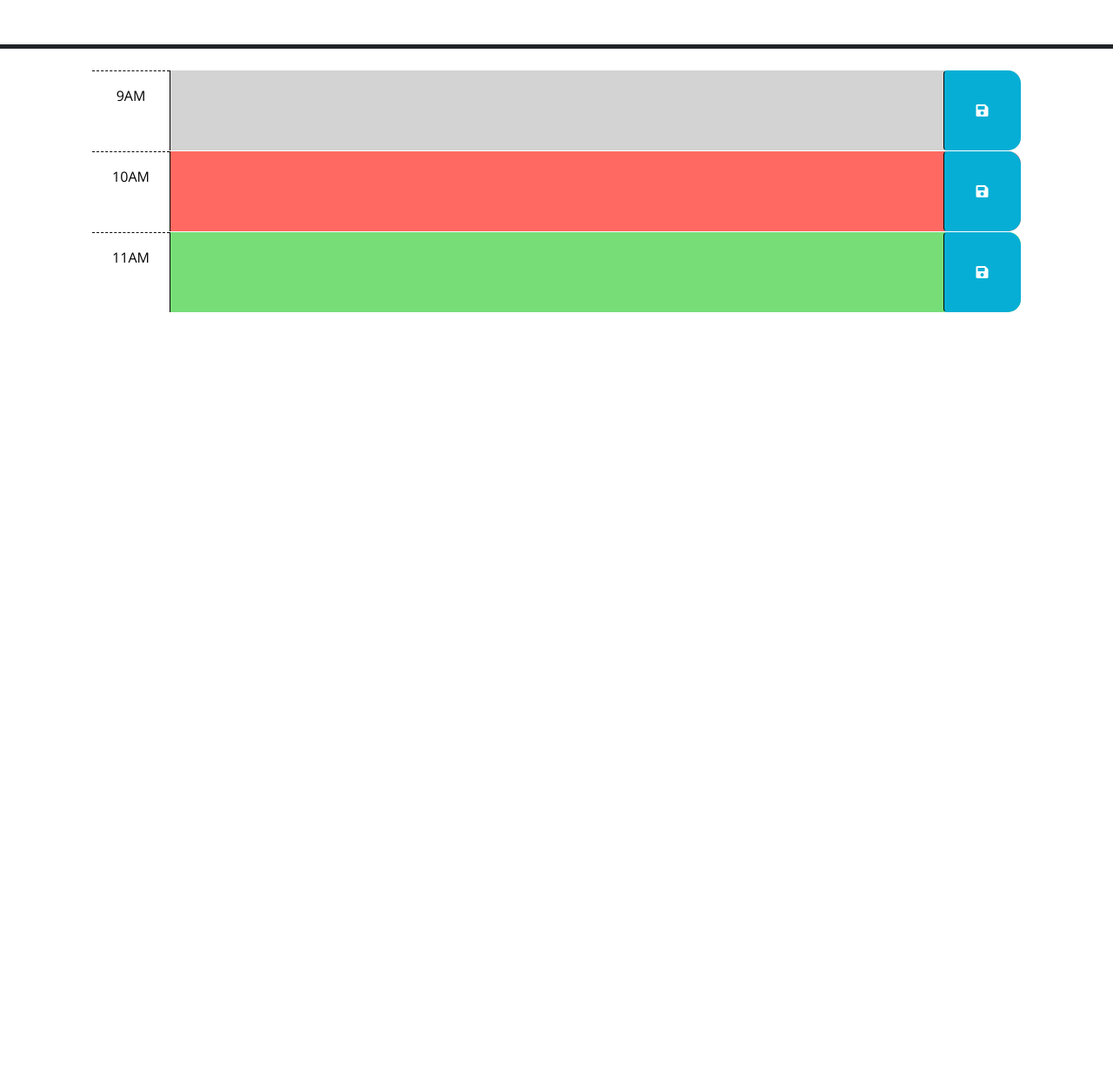
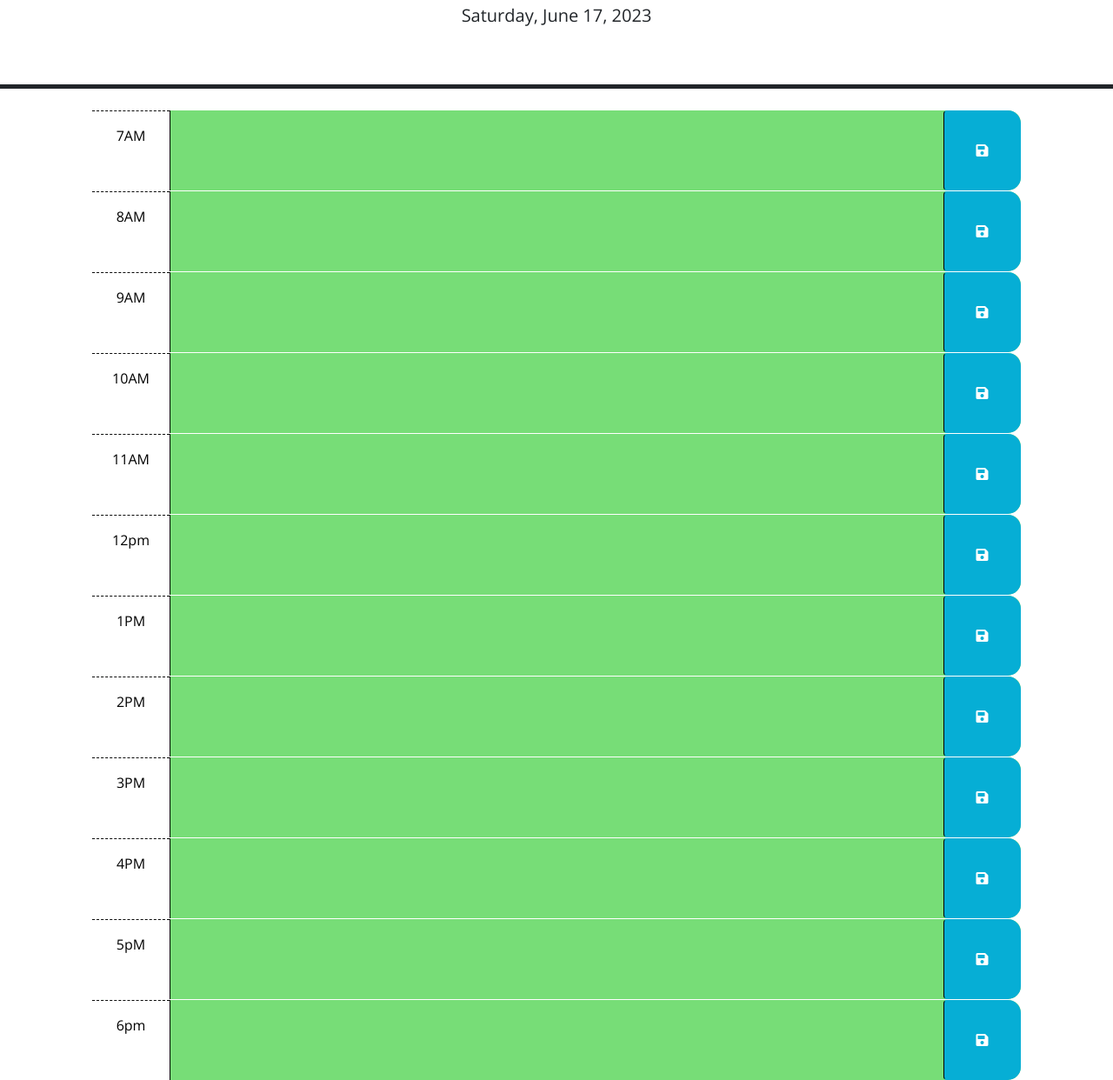
Before and after one commit to jbungurait/My_Day_Scheduler, a plain HTML site: page index.html in a window 1280 px wide. Shown: the part 176-1418 px from the top of the page at 87% size. Before the commit the page ends 800 px from the top, so only its background shows below. Drawn offline with nearby package versions, Linux system fonts and the light colour scheme.

Commit message:
map working

```diff
--- a/assets/script.js
+++ b/assets/script.js
@@ -1,24 +1,33 @@
-// Wrap all code that interacts with the DOM in a call to jQuery to ensure that
-// the code isn't run until the browser has finished rendering all the elements
-// in the html.
+var currentTime = dayjs().hour();
+const saveButton = $(".saveBtn");
 
-$(function () {
-  // TODO: Add a listener for click events on the save button. This code should
-  // use the id in the containing time-block as a key to save the user input in
-  // local storage. HINT: What does `this` reference in the click listener
-  // function? How can DOM traversal be used to get the "hour-x" id of the
-  // time-block containing the button that was clicked? How might the id be
-  // useful when saving the description in local storage?
-  //
-  // TODO: Add code to apply the past, present, or future class to each time
-  // block by comparing the id to the current hour. HINTS: How can the id
-  // attribute of each time-block be used to conditionally add or remove the
-  // past, present, and future classes? How can Day.js be used to get the
-  // current hour in 24-hour time?
-  //
-  // TODO: Add code to get any user input that was saved in localStorage and set
-  // the values of the corresponding textarea elements. HINT: How can the id
-  // attribute of each time-block be used to do this?
-  //
-  // TODO: Add code to display the current date in the header of the page.
+saveButton.on("click", function() {
+const description = $('.description').val();
+
+localStorage.setItem(this.parentElement.id, description);
 });
+
+const mapHours = function (currentTime) {
+  $(".time-block").each(function() {
+    let planner = parseInt( $(this).attr("id").split("-")[1])
+
+    if (planner < currentTime){
+      $(this).removeClass("present");
+      $(this).removeClass("future");
+      $(this).addClass("past");
+    }else if(planner === currentTime){
+      $(this).removeClass("past");
+      $(this).addClass("present");
+    } else{
+      $(this).removeClass("past");
+      $(this).removeClass("present");
+      $(this).addClass("future");
+    }
+
+  })
+
+    var today = dayjs().format('dddd, MMMM D, YYYY');
+    $('#currentDay').text(today);
+  };
+
+  mapHours(currentTime);
--- a/index.html
+++ b/index.html
@@ -18,28 +18,36 @@
       href="https://fonts.googleapis.com/css?family=Open+Sans&display=swap"
       rel="stylesheet"
     />
+    <script src="https://code.jquery.com/jquery-3.5.1.min.js"
+    integrity="sha256-9/aliU8dGd2tb6OSsuzixeV4y/faTqgFtohetphbbj0=" crossorigin="anonymous"></script>
     <link rel="stylesheet" href="./assets/style.css" />
     <title>Work Day Scheduler</title>
   </head>
 
   <body>
     <header class="p-5 mb-4 border-5 border-bottom border-dark text-center">
-      <h1 class="display-3">Work Day Scheduler</h1>
+      <h1 class="display-3">My Work Day Scheduler</h1>
       <p class="lead">A simple calendar app for scheduling your work day</p>
       <p id="currentDay" class="lead"></p>
     </header>
     <div class="container-lg px-5">
-      <!-- Use class for "past", "present", and "future" to apply styles to the
-        time-block divs accordingly. The javascript will need to do this by
-        adding/removing these classes on each div by comparing the hour in the
-        id to the current hour. The html provided below is meant to be an example
-        demonstrating how the css provided can be leveraged to create the
-        desired layout and colors. The html below should be removed or updated
-        in the finished product. Remember to delete this comment once the
-        code is implemented.
-        -->
 
-      <!-- Example of a past time block. The "past" class adds a gray background color. -->
+      <div id="hour-7" class="row time-block past">
+        <div class="col-2 col-md-1 hour text-center py-3">7AM</div>
+        <textarea class="col-8 col-md-10 description" rows="3"> </textarea>
+        <button class="btn saveBtn col-2 col-md-1" aria-label="save">
+          <i class="fas fa-save" aria-hidden="true"></i>
+        </button>
+      </div>
+
+      <div id="hour-8" class="row time-block past">
+        <div class="col-2 col-md-1 hour text-center py-3">8AM</div>
+        <textarea class="col-8 col-md-10 description" rows="3"> </textarea>
+        <button class="btn saveBtn col-2 col-md-1" aria-label="save">
+          <i class="fas fa-save" aria-hidden="true"></i>
+        </button>
+      </div>
+
       <div id="hour-9" class="row time-block past">
         <div class="col-2 col-md-1 hour text-center py-3">9AM</div>
         <textarea class="col-8 col-md-10 description" rows="3"> </textarea>
@@ -48,7 +56,6 @@
         </button>
       </div>
 
-      <!-- Example of a a present time block. The "present" class adds a red background color. -->
       <div id="hour-10" class="row time-block present">
         <div class="col-2 col-md-1 hour text-center py-3">10AM</div>
         <textarea class="col-8 col-md-10 description" rows="3"> </textarea>
@@ -57,9 +64,64 @@
         </button>
       </div>
 
-      <!-- Example of a future time block. The "future" class adds a green background color. -->
       <div id="hour-11" class="row time-block future">
         <div class="col-2 col-md-1 hour text-center py-3">11AM</div>
+        <textarea class="col-8 col-md-10 description" rows="3"> </textarea>
+        <button class="btn saveBtn col-2 col-md-1" aria-label="save">
+          <i class="fas fa-save" aria-hidden="true"></i>
+        </button>
+      </div>
+
+      <div id="hour-12" class="row time-block past">
+        <div class="col-2 col-md-1 hour text-center py-3">12pm</div>
+        <textarea class="col-8 col-md-10 description" rows="3"> </textarea>
+        <button class="btn saveBtn col-2 col-md-1" aria-label="save">
+          <i class="fas fa-save" aria-hidden="true"></i>
+        </button>
+      </div>
+
+      <div id="hour-13" class="row time-block past">
+        <div class="col-2 col-md-1 hour text-center py-3">1PM</div>
+        <textarea class="col-8 col-md-10 description" rows="3"> </textarea>
+        <button class="btn saveBtn col-2 col-md-1" aria-label="save">
+          <i class="fas fa-save" aria-hidden="true"></i>
+        </button>
+      </div>
+
+      <div id="hour-14" class="row time-block past">
+        <div class="col-2 col-md-1 hour text-center py-3">2PM</div>
+        <textarea class="col-8 col-md-10 description" rows="3"> </textarea>
+        <button class="btn saveBtn col-2 col-md-1" aria-label="save">
+          <i class="fas fa-save" aria-hidden="true"></i>
+        </button>
+      </div>
+
+      <div id="hour-15" class="row time-block past">
+        <div class="col-2 col-md-1 hour text-center py-3">3PM</div>
+        <textarea class="col-8 col-md-10 description" rows="3"> </textarea>
+        <button class="btn saveBtn col-2 col-md-1" aria-label="save">
+          <i class="fas fa-save" aria-hidden="true"></i>
+        </button>
+      </div>
+
+      <div id="hour-16" class="row time-block past">
+        <div class="col-2 col-md-1 hour text-center py-3">4PM</div>
+        <textarea class="col-8 col-md-10 description" rows="3"> </textarea>
+        <button class="btn saveBtn col-2 col-md-1" aria-label="save">
+          <i class="fas fa-save" aria-hidden="true"></i>
+        </button>
+      </div>
+
+      <div id="hour-17" class="row time-block past">
+        <div class="col-2 col-md-1 hour text-center py-3">5pM</div>
+        <textarea class="col-8 col-md-10 description" rows="3"> </textarea>
+        <button class="btn saveBtn col-2 col-md-1" aria-label="save">
+          <i class="fas fa-save" aria-hidden="true"></i>
+        </button>
+      </div>
+
+      <div id="hour-18" class="row time-block past">
+        <div class="col-2 col-md-1 hour text-center py-3">6pm</div>
         <textarea class="col-8 col-md-10 description" rows="3"> </textarea>
         <button class="btn saveBtn col-2 col-md-1" aria-label="save">
           <i class="fas fa-save" aria-hidden="true"></i>
```
